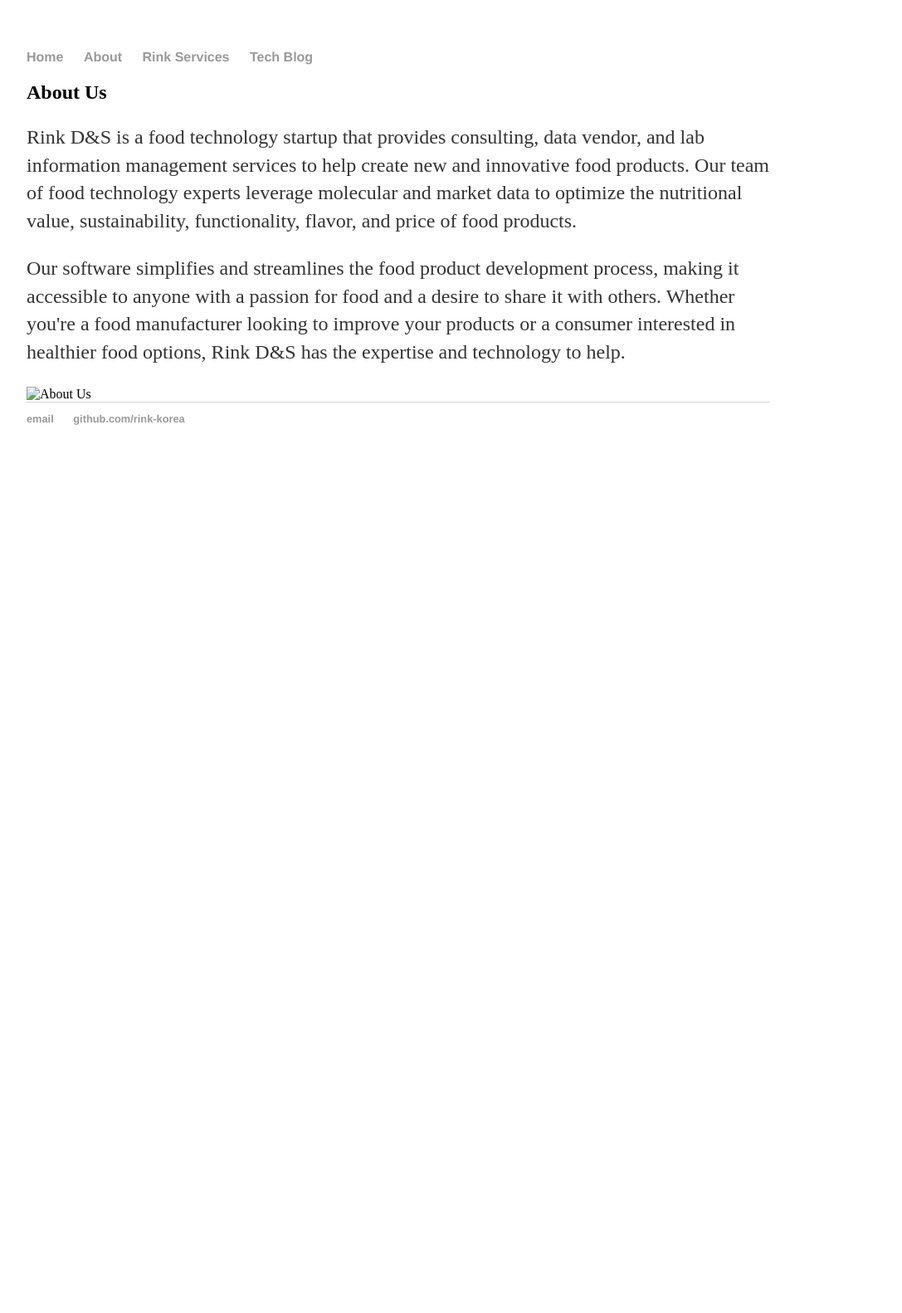
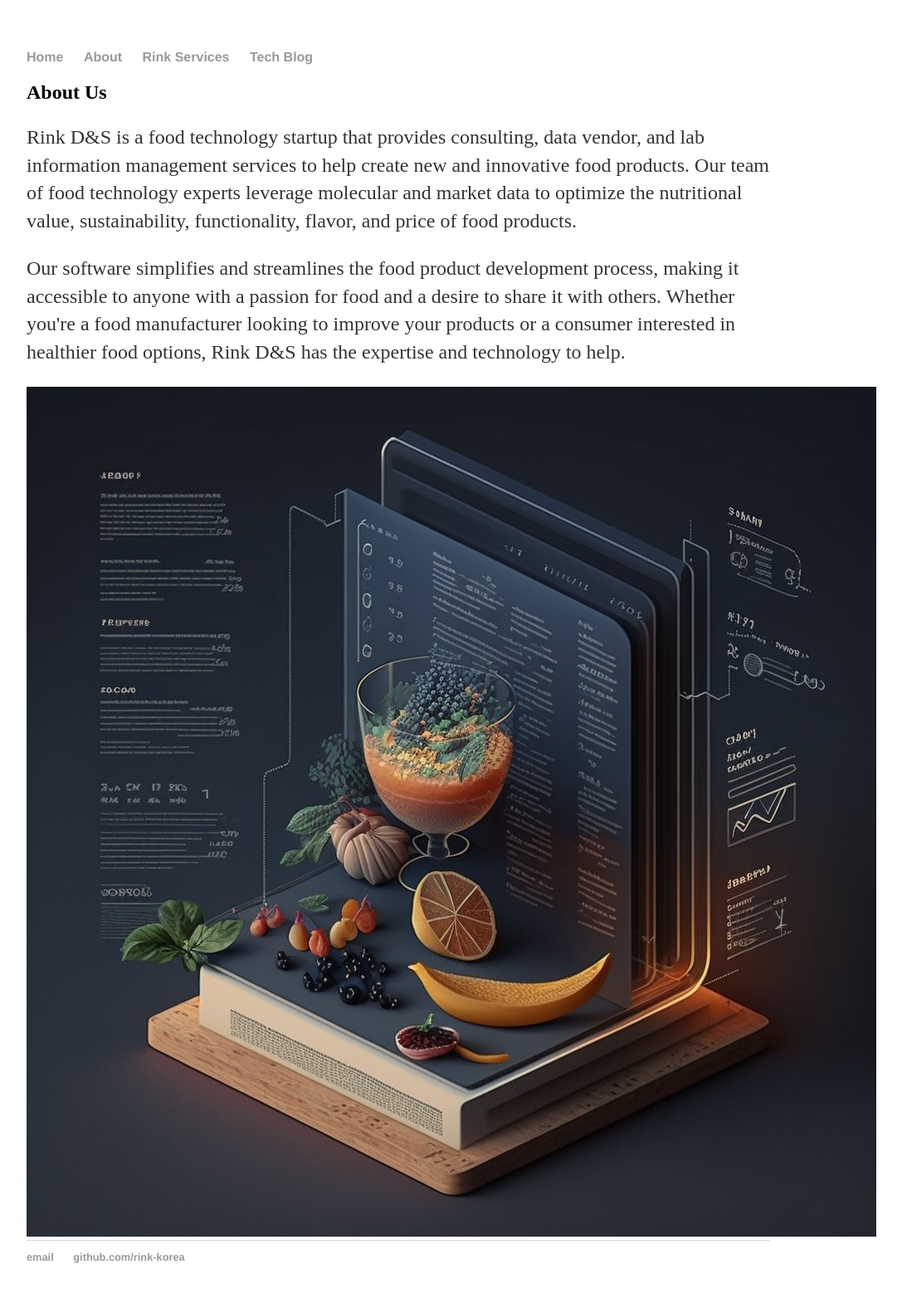
Before and after one commit to rink-korea/rink-korea.github.io, a Jekyll site: the page built from about/index.html, in a window 1280 px wide. Shown: the whole page at 83% size, without its empty margins (160-1247 px from the left). Built offline with Jekyll 4.4.1, drawn with Linux system fonts in a browser that asks for light colours; before the commit the page ends 900 px from its top, so only the background shows below that.

Commit message:
Update index.html
add picture

```diff
--- a/about/index.html
+++ b/about/index.html
@@ -16,7 +16,7 @@
         <p>Our software simplifies and streamlines the food product development process, making it accessible to anyone with a passion for food and a desire to share it with others. Whether you're a food manufacturer looking to improve your products or a consumer interested in healthier food options, Rink D&amp;S has the expertise and technology to help.</p>
       </div>
       <div class="col-lg-6 col-md-4 col-12">
-        <img src="#" alt="About Us" class="img-fluid">
+        <img src="ai solution.png" alt="About Us" class="img-fluid">
       </div>
     </div>
   </div>
```
